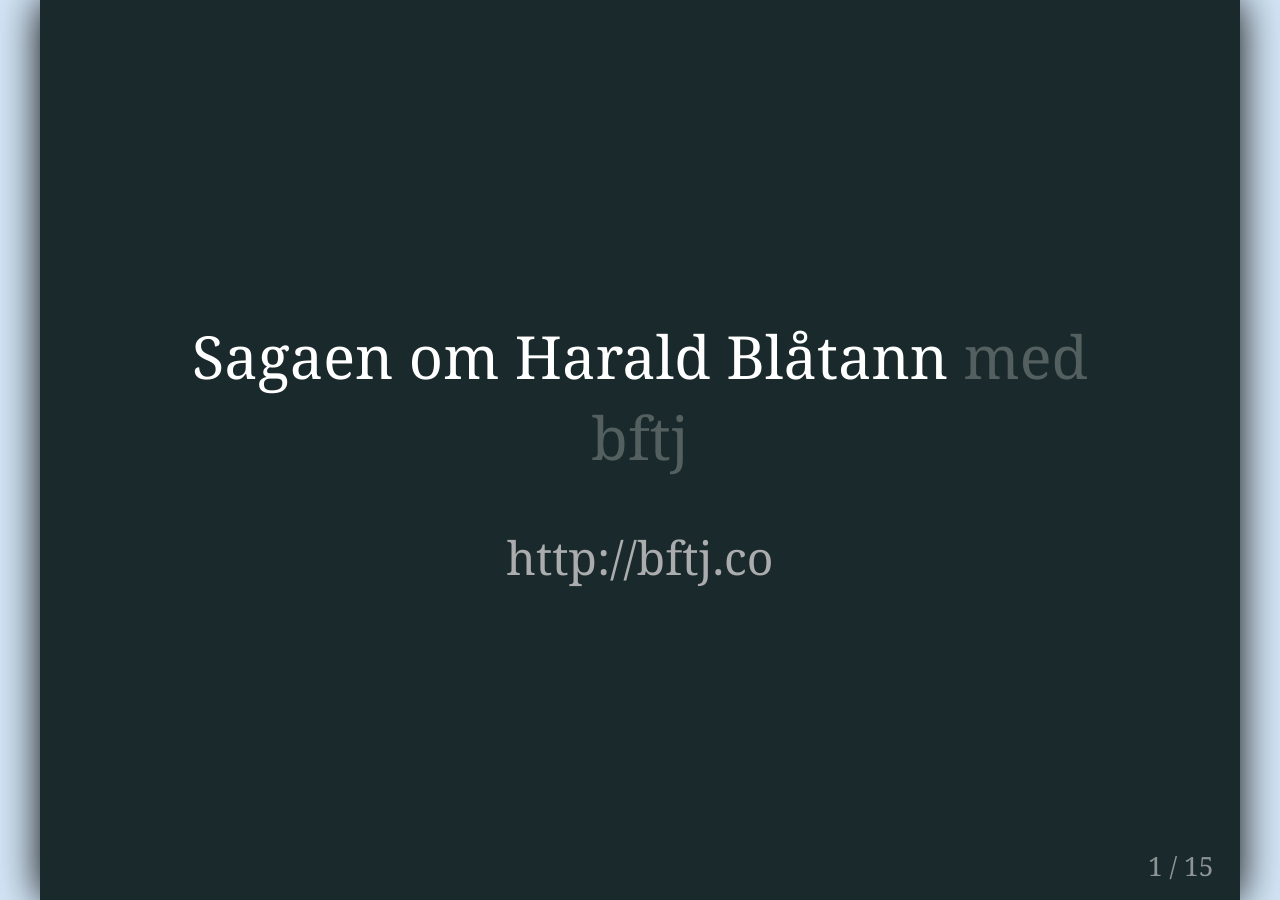
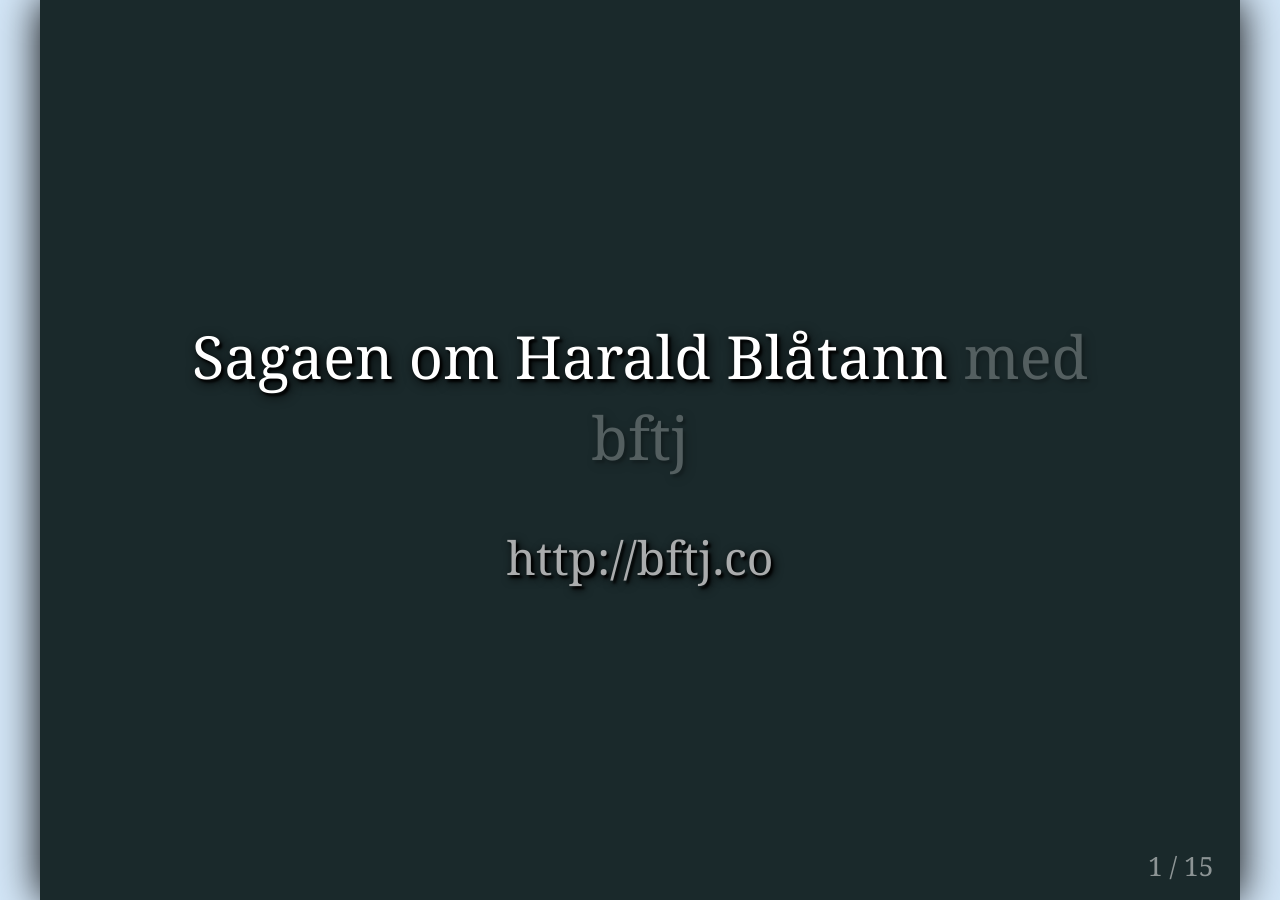
Before and after one commit to bftj/bftj.github.io, a Jekyll site: the page slides/index.html, which Jekyll copies as it is, in a window 1280 px wide. Built offline with Jekyll 4.4.1, drawn with Linux system fonts in a browser that asks for light colours; Markdown is read by kramdown in place of the engine named in the settings.

Commit message:
Make Harald's name more visible

```diff
--- a/slides/css/style.css
+++ b/slides/css/style.css
@@ -19,6 +19,11 @@ code {
 .hb {
     background-image: url('/images/hb_boi.jpg');
     background-size: cover;
+
+}
+
+.hb h1, h2, h3, h4, h5 {
+    text-shadow: 2px 2px 2px #000, 2px 2px 0.2em #000;
 }
 
 .remark-container {
--- a/slides/index.html
+++ b/slides/index.html
@@ -31,8 +31,6 @@ class: center, middle
 class: center, middle, hb
 
 ## Hvem var Harald Blåtann?
-
-TODO: a few more slides here
 
 ???
 
```
